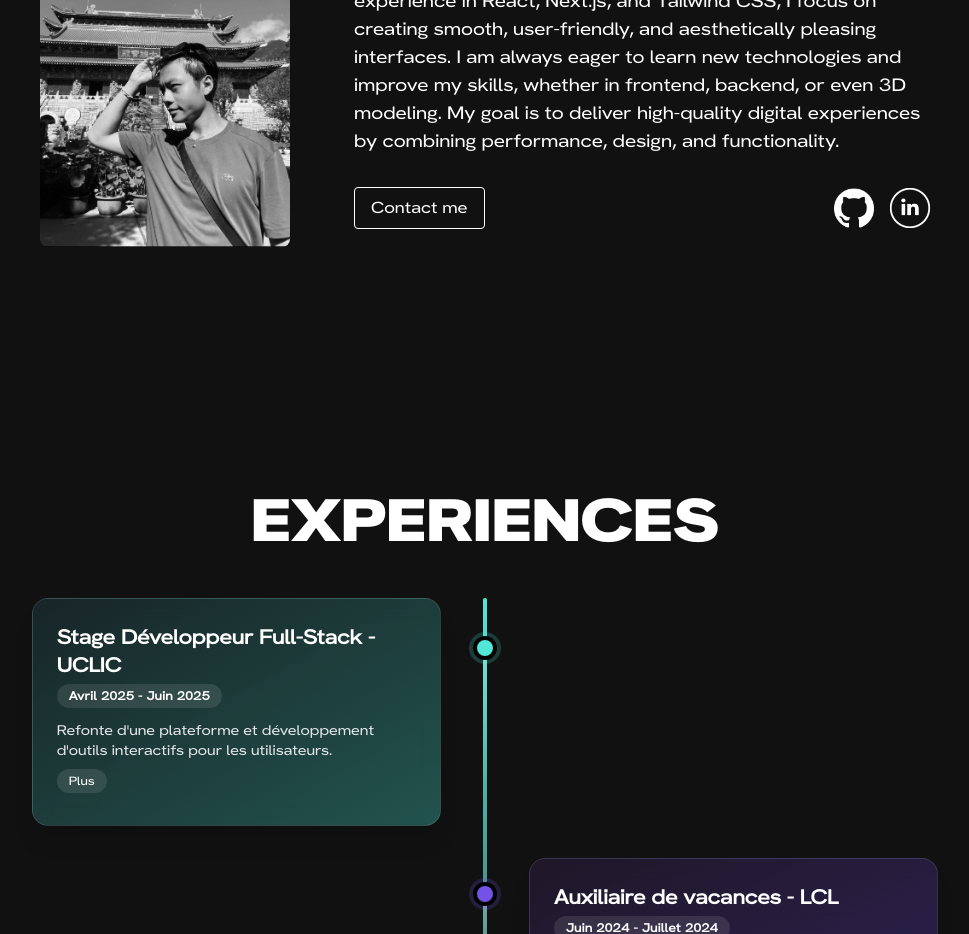
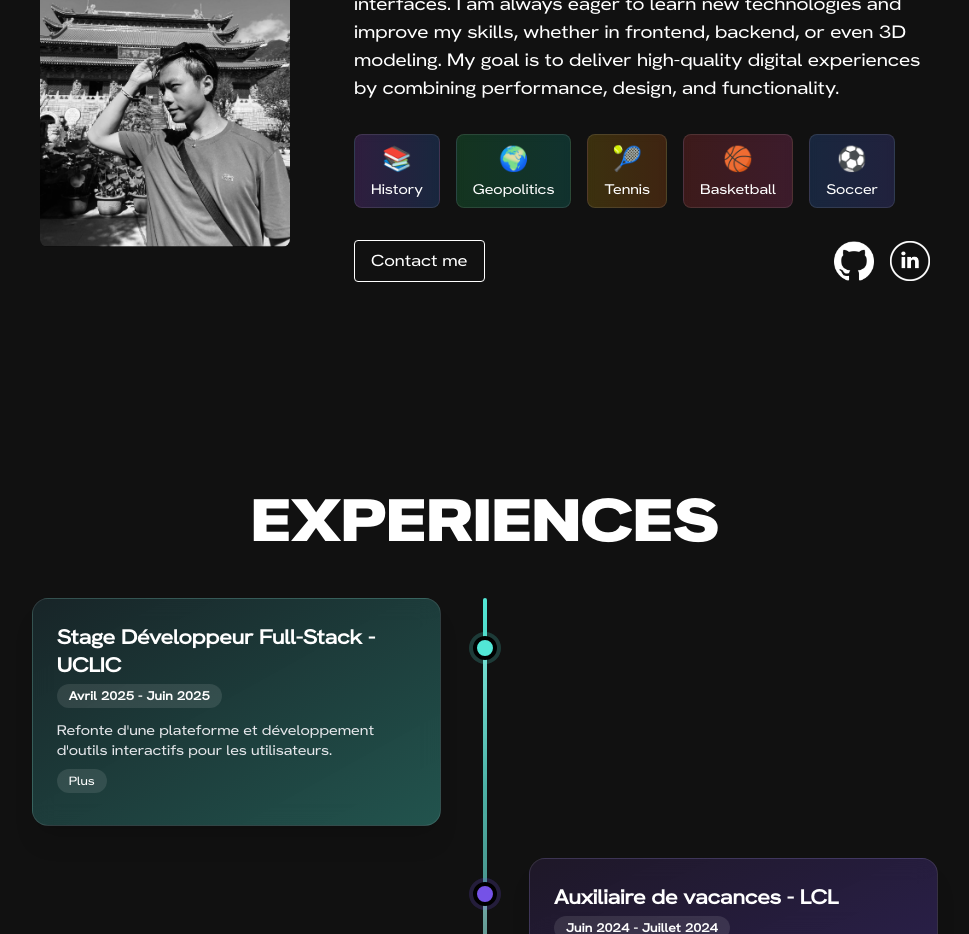
Before and after one commit to Nico-Sung/portfolio_next, a Next.js app in the folder my-app/: page / in a window 1280 px wide. Shown: the part 1380-2314 px from the top of the page, without its empty margins (155-1124 px from the left). Built offline with nearby package versions, Linux system fonts and the light colour scheme.

Commit message:
add : hobbies

```diff
--- a/my-app/components/AboutMe.tsx
+++ b/my-app/components/AboutMe.tsx
@@ -69,6 +69,74 @@ export default function AboutMe() {
                             combining performance, design, and functionality.
                         </motion.p>
                         <motion.div
+                            className="flex flex-wrap justify-center gap-4 mb-8"
+                            initial={{ opacity: 0, y: 20 }}
+                            whileInView={{ opacity: 1, y: 0 }}
+                            viewport={{ once: true }}
+                            transition={{ duration: 0.8, delay: 0.3 }}
+                        >
+                            <motion.div
+                                className="group flex flex-col items-center gap-1 px-4 py-2 bg-gradient-to-r from-purple-500/20 to-blue-500/20 rounded-lg backdrop-blur-sm border border-white/10 hover:border-white/30"
+                                whileHover={{ scale: 1.05, rotate: 2 }}
+                                whileTap={{ scale: 0.95 }}
+                            >
+                                <span className="text-2xl transform group-hover:scale-110 transition-transform duration-300">
+                                    📚
+                                </span>
+                                <span className="font-medium text-sm">
+                                    History
+                                </span>
+                            </motion.div>
+                            <motion.div
+                                className="group flex flex-col items-center gap-1 px-4 py-2 bg-gradient-to-r from-green-500/20 to-teal-500/20 rounded-lg backdrop-blur-sm border border-white/10 hover:border-white/30"
+                                whileHover={{ scale: 1.05, rotate: -2 }}
+                                whileTap={{ scale: 0.95 }}
+                            >
+                                <span className="text-2xl transform group-hover:scale-110 transition-transform duration-300">
+                                    🌍
+                                </span>
+                                <span className="font-medium text-sm">
+                                    Geopolitics
+                                </span>
+                            </motion.div>
+                            <motion.div
+                                className="group flex flex-col items-center gap-1 px-4 py-2 bg-gradient-to-r from-yellow-500/20 to-orange-500/20 rounded-lg backdrop-blur-sm border border-white/10 hover:border-white/30"
+                                whileHover={{ scale: 1.05, rotate: 2 }}
+                                whileTap={{ scale: 0.95 }}
+                            >
+                                <span className="text-2xl transform group-hover:scale-110 transition-transform duration-300">
+                                    🎾
+                                </span>
+                                <span className="font-medium text-sm">
+                                    Tennis
+                                </span>
+                            </motion.div>
+                            <motion.div
+                                className="group flex flex-col items-center gap-1 px-4 py-2 bg-gradient-to-r from-red-500/20 to-pink-500/20 rounded-lg backdrop-blur-sm border border-white/10 hover:border-white/30"
+                                whileHover={{ scale: 1.05, rotate: -2 }}
+                                whileTap={{ scale: 0.95 }}
+                            >
+                                <span className="text-2xl transform group-hover:scale-110 transition-transform duration-300">
+                                    🏀
+                                </span>
+                                <span className="font-medium text-sm">
+                                    Basketball
+                                </span>
+                            </motion.div>
+                            <motion.div
+                                className="group flex flex-col items-center gap-1 px-4 py-2 bg-gradient-to-r from-blue-500/20 to-indigo-500/20 rounded-lg backdrop-blur-sm border border-white/10 hover:border-white/30"
+                                whileHover={{ scale: 1.05, rotate: 2 }}
+                                whileTap={{ scale: 0.95 }}
+                            >
+                                <span className="text-2xl transform group-hover:scale-110 transition-transform duration-300">
+                                    ⚽
+                                </span>
+                                <span className="font-medium text-sm">
+                                    Soccer
+                                </span>
+                            </motion.div>
+                        </motion.div>
+                        <motion.div
                             className="flex flex-col sm:flex-row items-center w-full justify-between"
                             initial={{ opacity: 0, y: 30 }}
                             whileInView={{ opacity: 1, y: 0 }}
```
